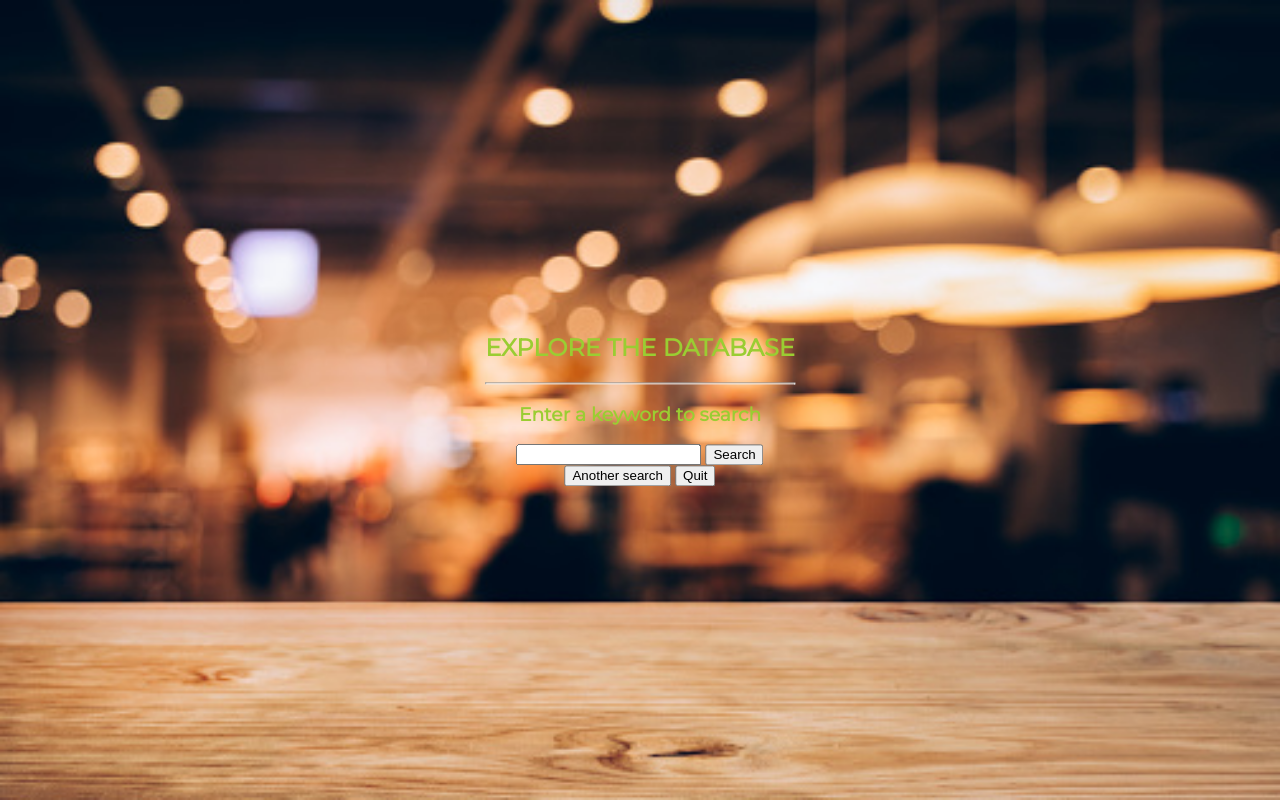
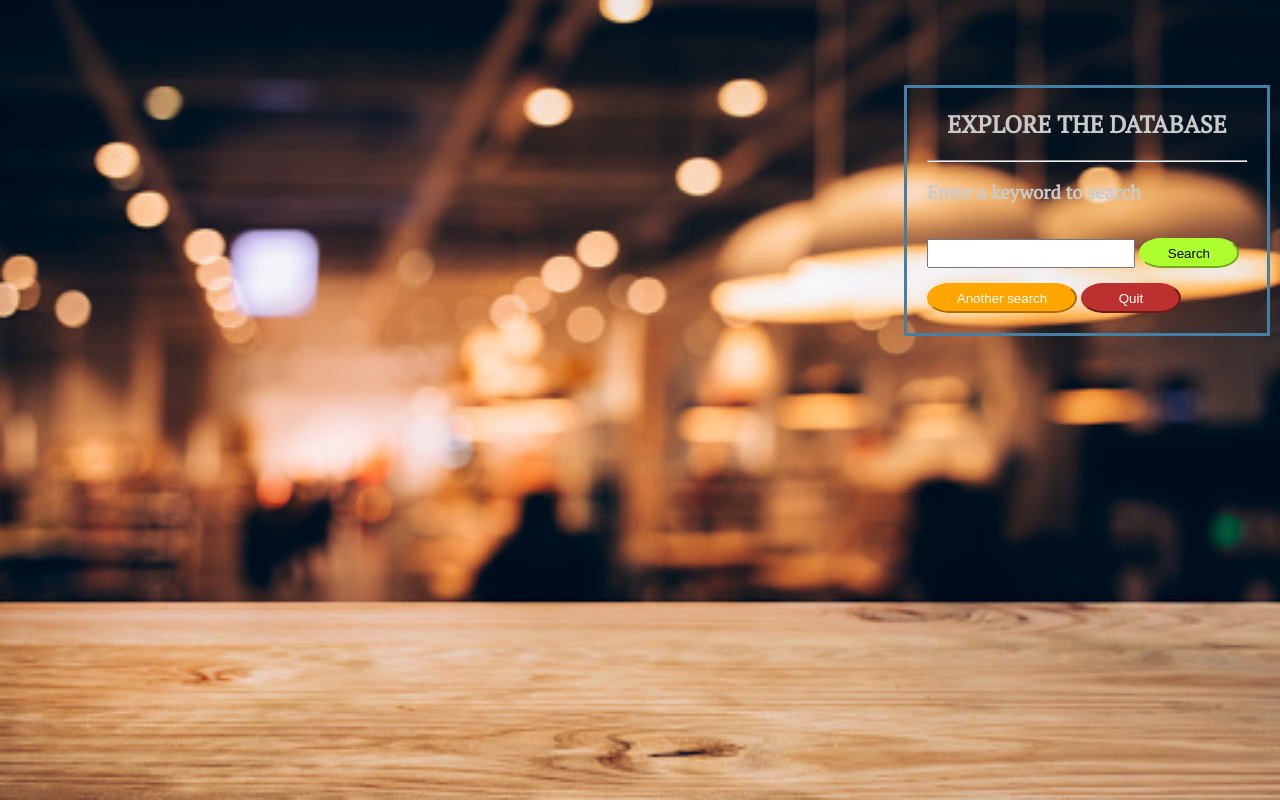
Before and after one commit to xm5723/ISTE438-MongoDBProject, a website: page Frontend/index.html in a window 1280 px wide. Drawn offline with nearby package versions, Linux system fonts and the light colour scheme.

Commit message:
updated styles

```diff
--- a/Frontend/assets/css/style.css
+++ b/Frontend/assets/css/style.css
@@ -3,15 +3,77 @@ body {
   height: 80%;
   background-size: cover;
   background-color: bisque;
-  font-family: "Montserrat", sans-serif;
-  color: yellowgreen;
+  font-family: 'PT Serif', serif;
+  color: #c9cbca;
 }
 #main{
-  text-align: center;
-  margin: 0;
+  /* text-align: center; */
+  text-align: left;
+  width: 25%;
+  margin-left: 70%;
+  margin-top: 6%;
   position: absolute;
-  top: 50%;
+  padding-left: 20px;
+  padding-right: 20px;
+  padding-bottom: 20px;
+  border: solid #4480a4 3px;
+  /* top: 50%;
   left: 50%;
   -ms-transform: translate(-50%, -50%);
-  transform: translate(-50%, -50%);
+  transform: translate(-50%, -50%); */
+
 }
+#reset{
+  margin-top: 15px;
+  height: 30px;
+  width: 150px;
+  background-color: orange;
+  border-color: orange;
+  color: white;
+  border-radius: 25px / 17px;
+}
+#quit{
+  margin-top: 15px;
+  height: 30px;
+  width: 100px;
+  background-color: #bd3030;
+  border-color: #bd3030;
+  color: white;
+  border-radius: 25px / 17px;
+}
+#select{
+  width: 210px;
+  height: 23px;
+}
+#go{
+  margin-top: 15px;
+  height: 30px;
+  width: 100px;
+  background-color: greenyellow;
+  border-color: greenyellow;
+  color: white;
+  border-radius: 25px / 17px;
+
+}
+#toSearch{
+  height: 23px;
+  width: 200px;
+}
+h2{
+  text-align: center;
+}
+hr{
+  color: #4480a4;
+}
+#go{
+  color:black;
+}
+#comment-add{
+  margin-top: 15px;
+  height: 30px;
+  width: 120px;
+  background-color: rgb(41, 68, 0);
+  border-color: rgb(41, 68, 0);
+  color: white;
+  border-radius: 25px / 17px;
+}
```
